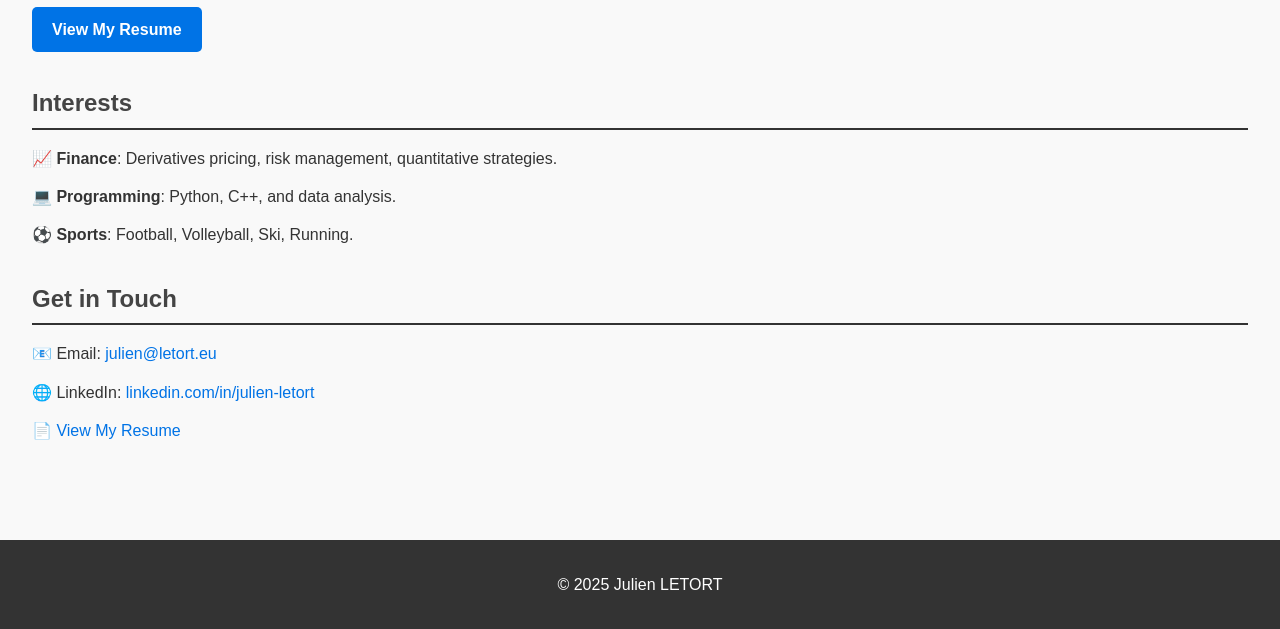
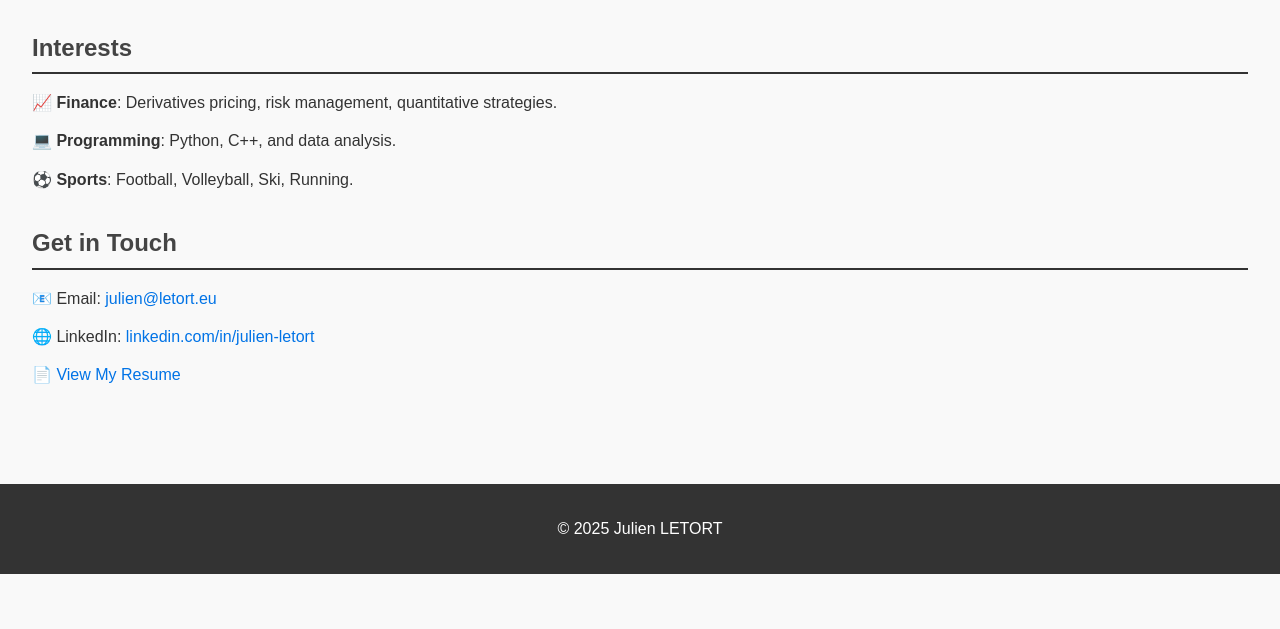
Before and after one commit to Julien-Letort/Julien-Letort.github.io, a plain HTML site: page index.html in a window 1280 px wide. Shown: the part 401-1030 px from the top of the page. After the commit the page ends 975 px from the top, so only its background shows below. Drawn offline with Linux system fonts and the light colour scheme.

Commit message:
Update index.html

```diff
--- a/index.html
+++ b/index.html
@@ -22,8 +22,7 @@
           <li>🌱 I'm constantly learning and improving my skills in mathematics, programming, and finance.</li>
         </ul>
       </div>
-      <!-- Bouton pour accéder à la page CV -->
-      <a href="resume.html" class="btn">View My Resume</a>
+
     </section>
     <section id="interests">
       <h2>Interests</h2>
```
